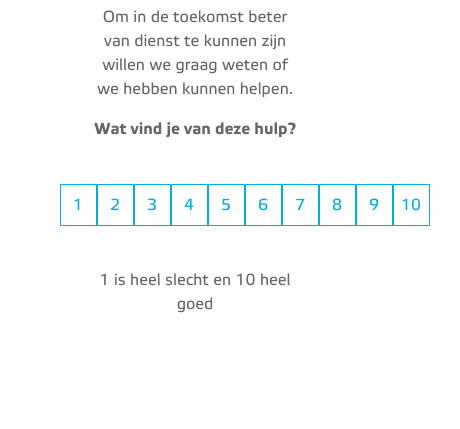
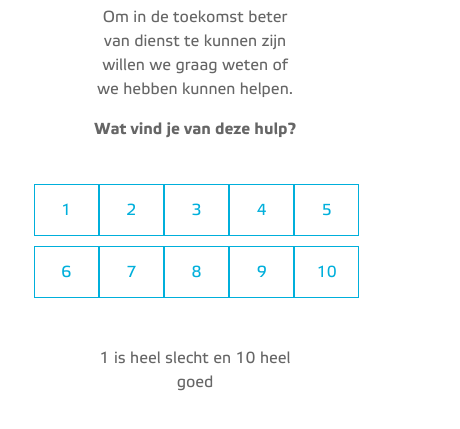
Before and after one commit to Proxcellence/Eerstehulpbijstoringen, a plain HTML site: page webapp/bedankt.html in a window 390 px wide. Shown: the part 217-646 px from the top of the page, 460 px wide, since content can reach past the window. Drawn offline with nearby package versions, Linux system fonts and the light colour scheme.

Commit message:
Responsive

```diff
--- a/webapp/css/main.css
+++ b/webapp/css/main.css
@@ -411,15 +411,18 @@ div.vraag ul {
   margin-right: auto;
   margin-bottom: 5vh;
   padding-bottom: 5vh;
+  padding-left: 0;
 }
 
 div.vraag li {
   display: inline;
-  width: 9%;
+  width: 9.5%;
   float: left;
   font-family: "EtelkaTextPro", serif;
   font-size: 30px;
+  line-height: 60px;
   border:1px solid #00afdb;
+  margin-bottom: 40px;
 }
 
 div.vraag li.tekst{
@@ -598,6 +601,7 @@ div.vraag a {
   padding-left: 0;
 }
 
+
   div.vraag {
     max-width: 800px;
     width: 90%;
@@ -606,7 +610,9 @@ div.vraag a {
 div.vraag ul {
   margin-left: auto;
   margin-right: auto;
-  width: 400px;
+  width: 100%;
+  padding-left: 4%;
+  padding-bottom: 120px;
 }
 
 .antwoorden a {
@@ -615,8 +621,9 @@ div.vraag ul {
 
 div.vraag ul li {
   font-size: 16px;
-  line-height: 40px;
-  width: 35px;
+  line-height: 50px;
+  width:18%;
+  margin-bottom: 10px;
 }
   p.tip {
     width: 90%;
```
